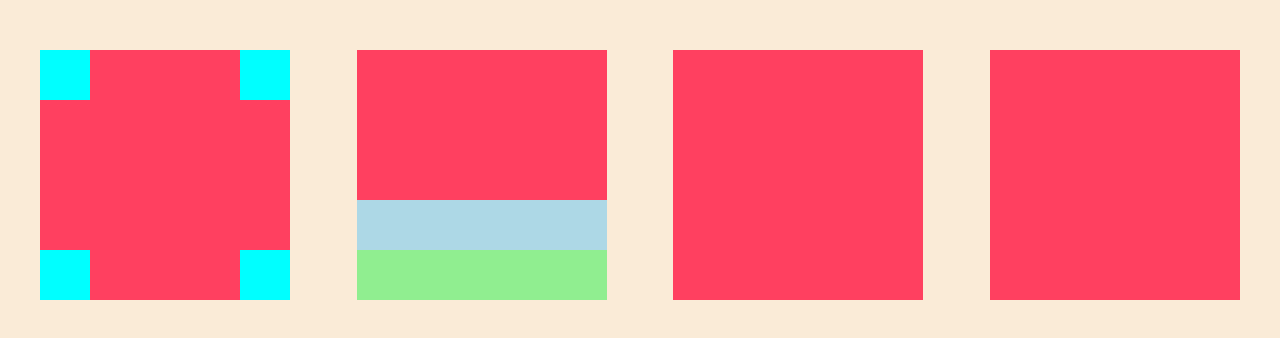
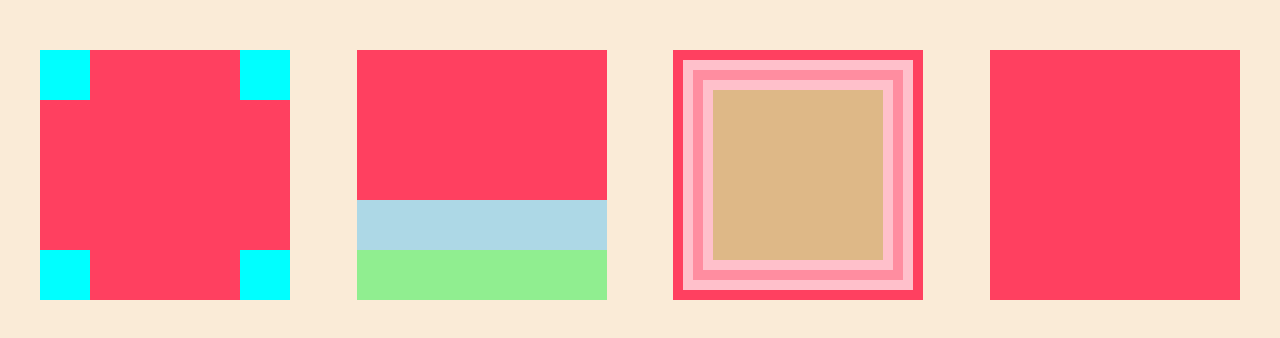
Before and after one commit to VCLdesigns/websiteproductie-oefening2.1, a plain HTML site: page index.html in a window 1280 px wide. Drawn offline with Linux system fonts and the light colour scheme.

Commit message:
finished #derde

```diff
--- a/css/style.css
+++ b/css/style.css
@@ -58,3 +58,36 @@ div#tweede div:nth-of-type(2) {
   background-color: lightgreen;
   top: 200px;
 }
+
+div#derde div{
+  position: absolute;
+}
+
+div#derde div:nth-of-type(1) {
+  background: pink;
+  width: 230px;
+  height: 230px;
+  top: 10px;
+  left: 10px;
+}
+div#derde div:nth-of-type(2) {
+  background: rgb(255, 141, 160);
+  width: 210px;
+  height: 210px;
+  top: 20px;
+  left: 20px;
+}
+div#derde div:nth-of-type(3) {
+  background: pink;
+  width: 190px;
+  height: 190px;
+  top: 30px;
+  left: 30px;
+}
+div#derde div:nth-of-type(4) {
+  background: burlywood;
+  width: 170px;
+  height: 170px;
+  top: 40px;
+  left: 40px;
+}
```
